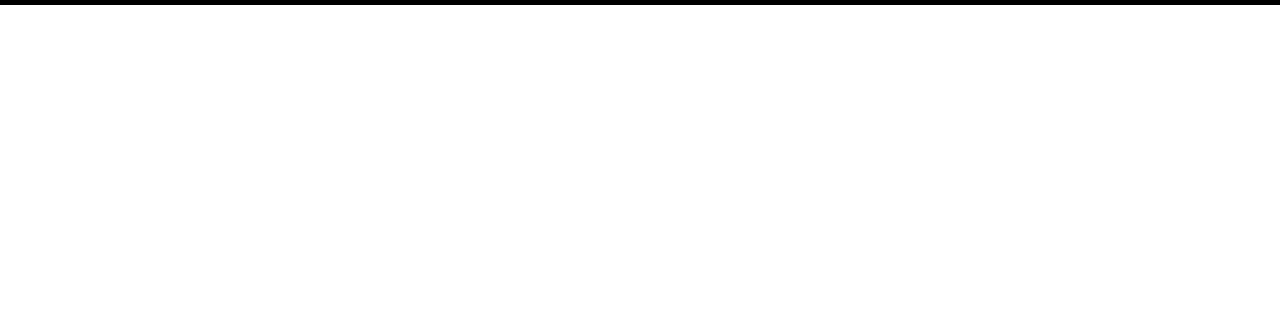
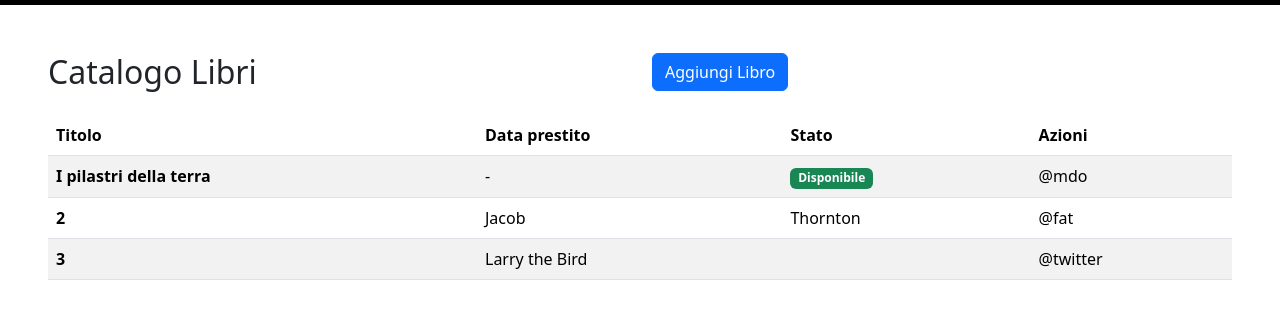
Before and after one commit to Andrea-Sgura/html-css-bootstrap-dashboard, a plain HTML site: page index.html in a window 1280 px wide. Shown: the part 96-414 px from the top of the page. Drawn offline with nearby package versions, Linux system fonts and the light colour scheme.

Commit message:
[UPD] Started first container

```diff
--- a/index.html
+++ b/index.html
@@ -42,7 +42,53 @@
             </div>
           </nav>
     </header>
-    <main></main>
+    <main>
+        <div class="container-sm-12 container-md-12 container-lg-8 m-5">
+            <div class="row">
+                <div class="col">
+                    <h2>Catalogo Libri</h2>
+                </div>
+                <div class="col">
+                    <button type="button" class="btn btn-primary">Aggiungi Libro</button>
+                </div>
+            </div>
+            <div class="row">
+                <div class="col">
+                    <table class="table table-striped mt-3">
+                        <thead>
+                          <tr>
+                            <th scope="col">Titolo</th>
+                            <th scope="col">Data prestito</th>
+                            <th scope="col">Stato</th>
+                            <th scope="col">Azioni</th>
+                          </tr>
+                        </thead>
+                        <tbody>
+                          <tr>
+                            <th scope="row">I pilastri della terra</th>
+                            <td>-</td>
+                            <td>
+                                <span class="badge text-bg-success">Disponibile</span>
+                            </td>
+                            <td>@mdo</td>
+                          </tr>
+                          <tr>
+                            <th scope="row">2</th>
+                            <td>Jacob</td>
+                            <td>Thornton</td>
+                            <td>@fat</td>
+                          </tr>
+                          <tr>
+                            <th scope="row">3</th>
+                            <td colspan="2">Larry the Bird</td>
+                            <td>@twitter</td>
+                          </tr>
+                        </tbody>
+                      </table>
+                </div>
+            </div>
+        </div>
+    </main>
     <script src="https://cdn.jsdelivr.net/npm/bootstrap@5.3.3/dist/js/bootstrap.bundle.min.js" integrity="sha384-YvpcrYf0tY3lHB60NNkmXc5s9fDVZLESaAA55NDzOxhy9GkcIdslK1eN7N6jIeHz" crossorigin="anonymous"></script>
 </body>
 </html>
```
